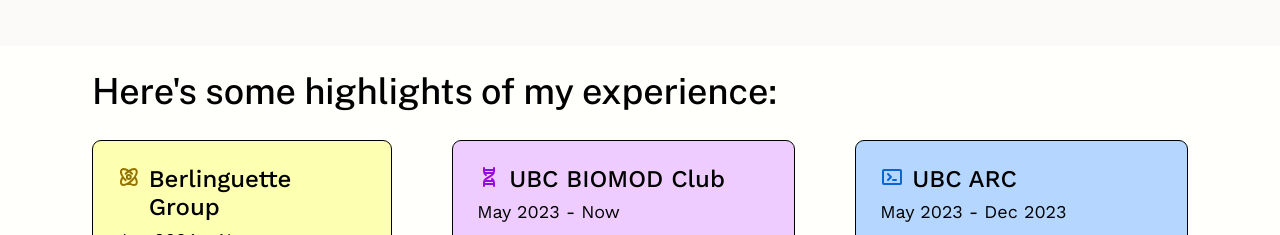
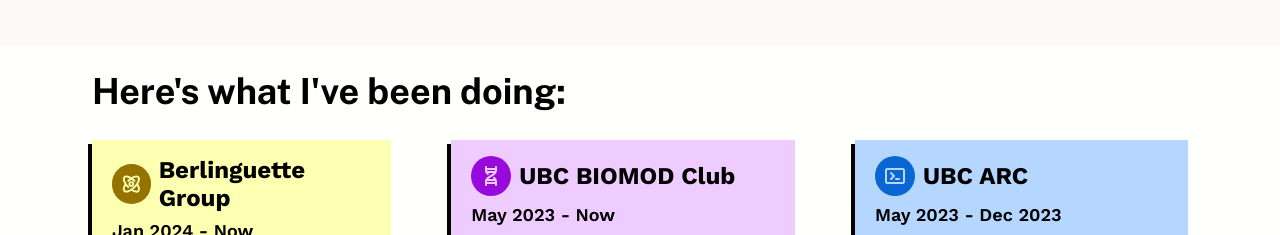
Before and after one commit to daniel-panhead/website, an Astro site: page / in a window 1280 px wide. Shown: the part 712-947 px from the top of the page. Built offline with nearby package versions, Linux system fonts and the light colour scheme; Astro itself is replaced by a stand-in of ours.

Commit message:
Improve highlights section cards

```diff
--- a/src/components/HighlightCard.astro
+++ b/src/components/HighlightCard.astro
@@ -1,21 +1,21 @@
 ---
 interface Props {
-  title: string,
-  date: string
-  primacy?: 0|1|2 // primary|secondary|tertiary
+  title: string;
+  date: string;
+  primacy?: 0 | 1 | 2; // primary|secondary|tertiary
 }
 
 const { title, date, primacy = 0 } = Astro.props;
 ---
 
-<div class:list={
-  [
+<div
+  class:list={[
     "highlights_card",
-    {"highlights_card--primary": primacy === 0},
-    {"highlights_card--secondary": primacy === 1},
-    {"highlights_card--tertiary": primacy === 2}
-  ]
-}>
+    { "highlights_card--primary": primacy === 0 },
+    { "highlights_card--secondary": primacy === 1 },
+    { "highlights_card--tertiary": primacy === 2 },
+  ]}
+>
   <div class="highlights_card-header">
     <span class="highlights_card-title">
       <slot name="icon" />
@@ -35,11 +35,10 @@
     gap: 16px;
     font-size: 14px;
     padding: 16px;
-    border: 1px solid black;
-    border-radius: var(--default-border-radius);
+    box-shadow: -4px 4px 0 0 black;
 
     @media (min-width: 1024px) {
-      padding: 24px;
+      padding: 16px 20px;
     }
   }
 
@@ -59,15 +58,25 @@
     display: flex;
     flex-direction: column;
     gap: 8px;
-    font-size: 18px;
+    font-size: 16px;
+    font-weight: 600;
+
+    @media (min-width: 1024px) {
+      font-size: 18px;
+    }
   }
 
   .highlights_card-title {
     display: flex;
+    align-items: center;
     flex-direction: row;
     gap: 8px;
-    font-size: 24px;
-    font-weight: 500;
+    font-size: 20px;
+    font-weight: 700;
+
+    @media (min-width: 1024px) {
+      font-size: 24px;
+    }
   }
 
   .highlights_card-body {
--- a/src/components/HighlightsSection.astro
+++ b/src/components/HighlightsSection.astro
@@ -3,11 +3,11 @@
 ---
 
 <div class="highlights">
-  <h2>Here's some highlights of my experience:</h2>
+  <h2>Here's what I've been doing:</h2>
   <div class="highlights-container">
     <HighlightCard title="Berlinguette Group" date="Jan 2024 - Now" primacy={2}>
       <svg
-        class="text-tertiary"
+        class="tertiary-icon"
         slot="icon"
         aria-hidden="true"
         xmlns="http://www.w3.org/2000/svg"
@@ -29,10 +29,10 @@
       developer, I'm working on our central experiment control interface using
       technologies like React, Python, Docker, Arduino, and MQTT.
     </HighlightCard>
-    <!-- <hr> -->
+
     <HighlightCard title="UBC BIOMOD Club" date="May 2023 - Now" primacy={1}>
       <svg
-        class="text-secondary"
+        class="secondary-icon"
         slot="icon"
         aria-hidden="true"
         xmlns="http://www.w3.org/2000/svg"
@@ -56,10 +56,10 @@
       helped develop the website for our 2023 competition submission, where we
       placed 5th internationally!
     </HighlightCard>
-    <!-- <hr> -->
+
     <HighlightCard title="UBC ARC" date="May 2023 - Dec 2023" primacy={0}>
       <svg
-        class="text-primary"
+        class="primary-icon"
         slot="icon"
         aria-hidden="true"
         xmlns="http://www.w3.org/2000/svg"
@@ -115,13 +115,22 @@
     }
   }
 
-  hr {
-    width: 95%;
-    border-top: 1px solid black;
-    @media (min-width: 1024px) {
-      /* display: none; */
-      width: auto;
-      border-left: 1px solid black;
-    }
+  .primary-icon {
+    color: var(--primary);
+    background-color: var(--primary-text);
+    border-radius: 9999px;
+    padding: 8px;
+  }
+  .secondary-icon {
+    color: var(--secondary);
+    background-color: var(--secondary-text);
+    border-radius: 9999px;
+    padding: 8px;
+  }
+  .tertiary-icon {
+    color: var(--tertiary);
+    background-color: var(--tertiary-text);
+    border-radius: 9999px;
+    padding: 8px;
   }
 </style>
--- a/src/layouts/Layout.astro
+++ b/src/layouts/Layout.astro
@@ -103,7 +103,7 @@
 
 	h2 {
 		font-family: "Public Sans", system-ui, sans-serif;
-		font-weight: 500;
+		font-weight: 700;
 		font-size: 24px;
 		margin: 0;
 
```
